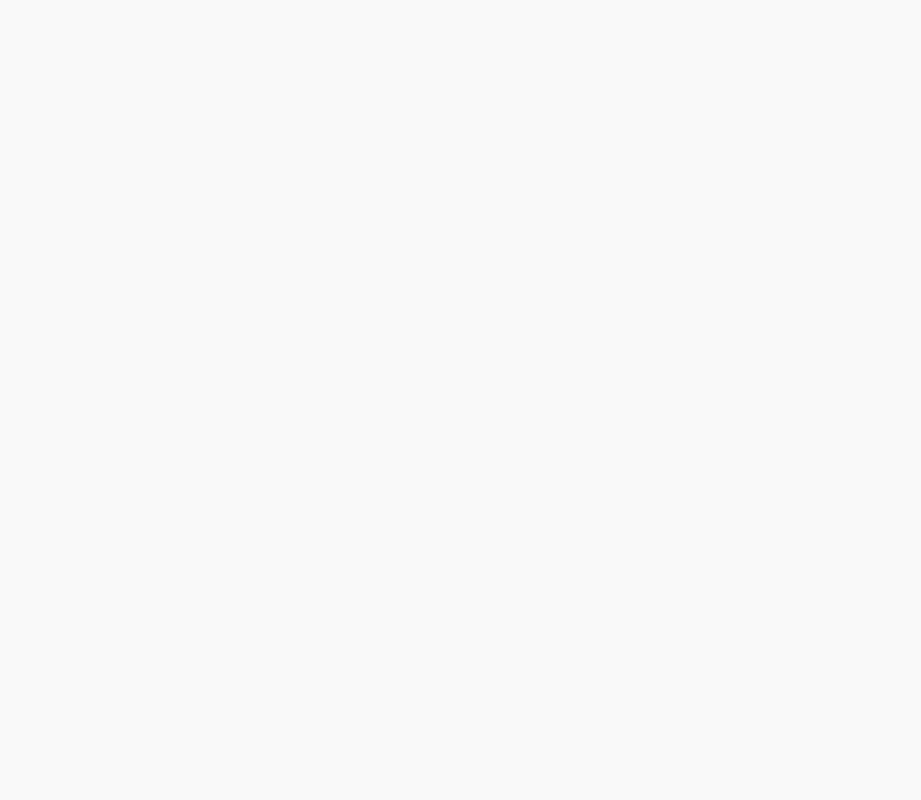
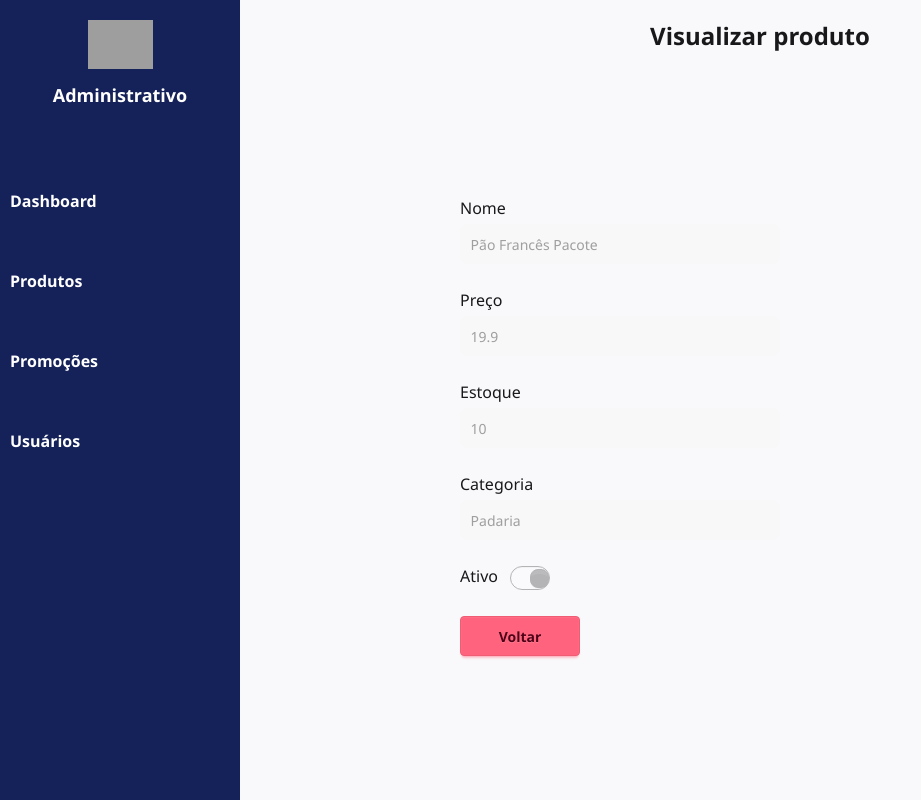
Before and after one commit to nataliatviana/sistema-mercadoweb, a React (Vite) app in the folder vite-project/: page /produtos/view/1 in a window 1280 px wide. Before the commit this address had no page. Shown: the whole page, without its empty margins (0-921 px from the left). Built offline with nearby package versions, Linux system fonts and the light colour scheme; grey boxes are pictures that could not be loaded.

Commit message:
Adição de View para produtos

```diff
--- a/vite-project/src/App.tsx
+++ b/vite-project/src/App.tsx
@@ -1,9 +1,10 @@
 import { Routes, Route } from "react-router-dom";
 import Login from "./pages/login/Login";
-import Produtos from "./pages/Products/Produtos"; // tela de listagem de produtos
-import NewProduct from "./pages/Products/NewProduct"; // criar produto
-import EditProduct from "./pages/Products/EditProduct"; // editar produto
+import Produtos from "./pages/Products/Produtos";
+import NewProduct from "./pages/Products/NewProduct";
+import EditProduct from "./pages/Products/EditProduct";
 import Promocoes from "./pages/sales/Promocoes";
+import ViewProduct from "./pages/Products/View/ViewProduct";
 import Usuarios from "./pages/users";
 import NewUser from "./pages/users/new";
 import EditUser from "./pages/users/edit";
@@ -23,6 +24,7 @@ export default function App() {
 
       {/* Promoções */}
       <Route path="/promocoes" element={<Promocoes />} />
+      <Route path="/produtos/view/:id" element={<ViewProduct />} />
 
       {/* Usuários */}
       <Route path="/usuarios" element={<Usuarios />} />
--- /dev/null
+++ b/vite-project/src/pages/Products/View/ViewProduct.tsx
@@ -0,0 +1,15 @@
+import { useParams } from "react-router-dom";
+import ProductForm from "../FormProduct";
+import { products } from "../../../types/product.type";
+
+export default function ViewProduct() {
+    const { id } = useParams();
+    const product = products.find(p => p.id.toString() === id);
+
+    return (
+    <ProductForm
+        title="Visualizar produto"
+        product={product}
+    />
+    );
+}
```
